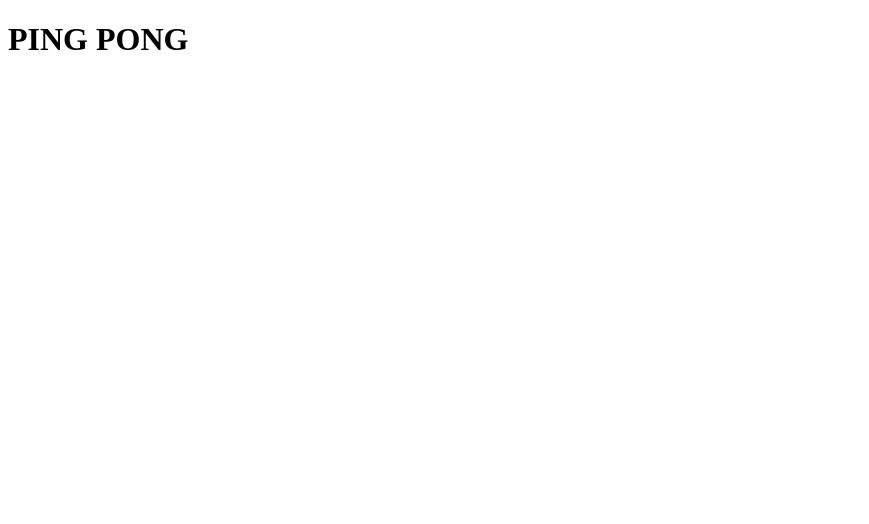
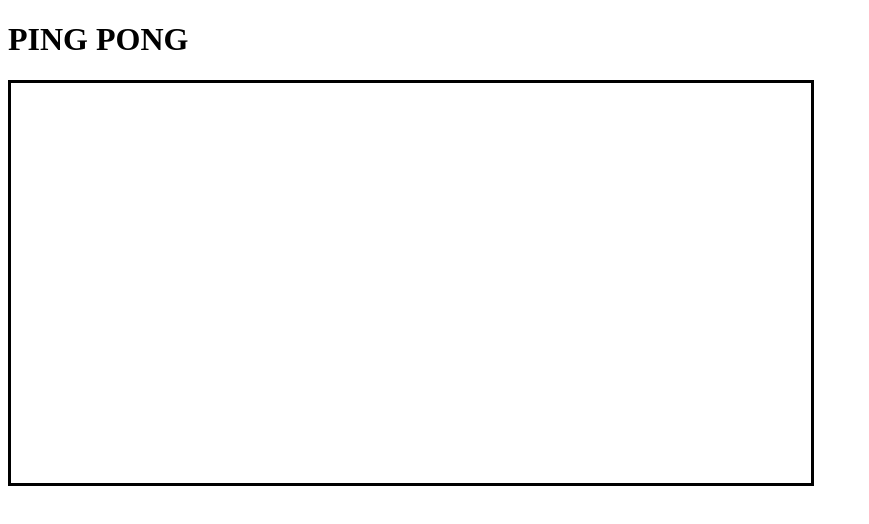
Before and after one commit to jdanielgonzalez/PingPong, a plain HTML site: page index.html in a window 1280 px wide. Shown: the whole page, without its empty margins (0-869 px from the left). Drawn offline with Linux system fonts and the light colour scheme.

Commit message:
se crea el tablero de juego

```diff
--- a/index.html
+++ b/index.html
@@ -5,6 +5,9 @@
     <meta http-equiv="X-UA-Compatible" content="IE=edge">
     <meta name="viewport" content="width=device-width, initial-scale=1.0">
     <title></title>
+    <style>
+        canvas{border:solid;}
+    </style>
 </head>
 <body>
     <h1>PING PONG</h1>
--- a/main.js
+++ b/main.js
@@ -0,0 +1,42 @@
+(function (){
+    self.Board = function(width,height)
+    {
+        this.width=width;
+        this.height=height;
+        this.playing=false;
+        this.game_over=false;
+        this.bar=[];
+        this.ball=null;
+    }
+
+    self.Board.prototype =
+    {
+        get elements()
+        {
+            let elements = this.bars;
+            elements.push(ball);
+            return elements;
+        }
+    }
+})();
+
+(function (){
+        self.BoardView = function(canvas,board) {
+        this.canvas = canvas;
+        this.canvas.width=board.width;
+        this.canvas.height=board.height;
+        this.board=board;
+        this.ctx=canvas.getContext("2d");
+    }
+
+})();
+
+window.addEventListener("load",main);
+
+function main()
+{
+    let board = new Board(800,400);
+    let canvas = document.getElementById('canvas');
+    let board_view = new BoardView(canvas,board);
+
+}
```
